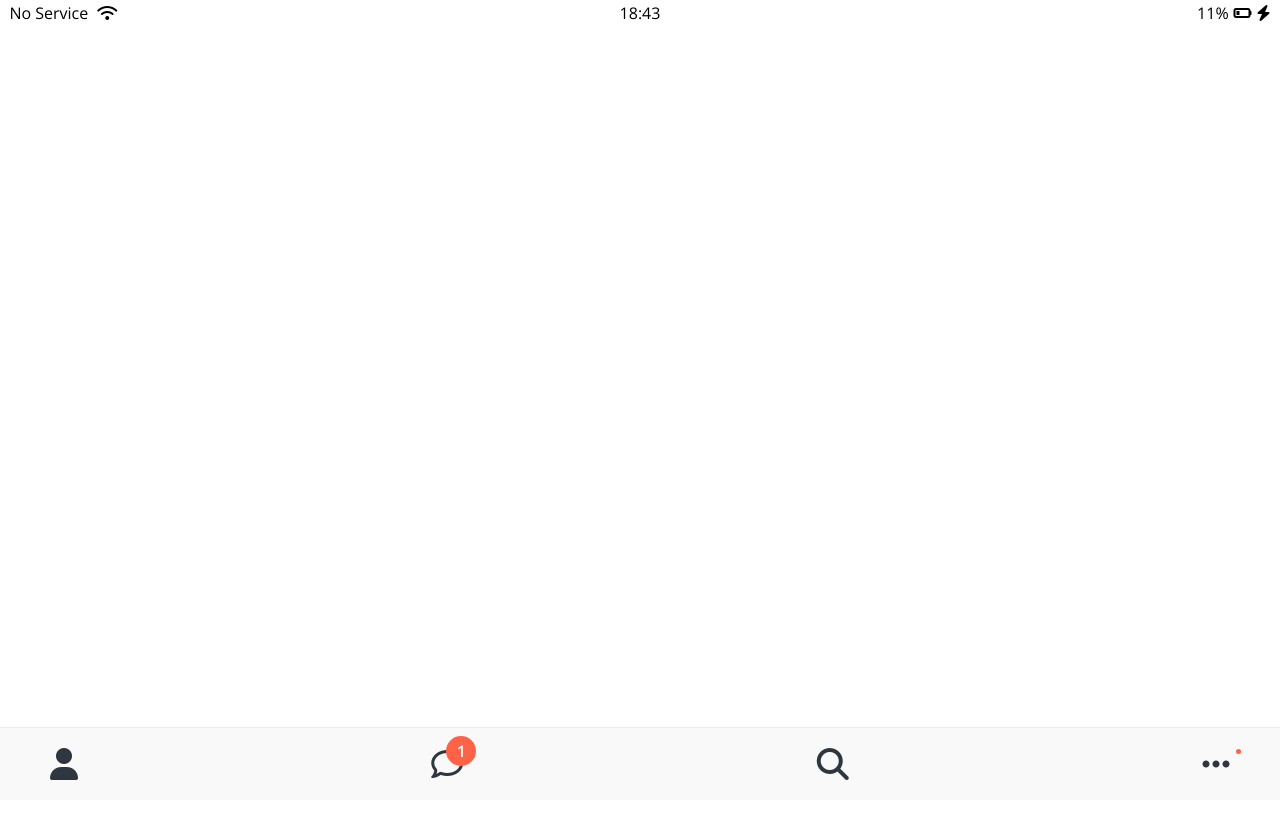
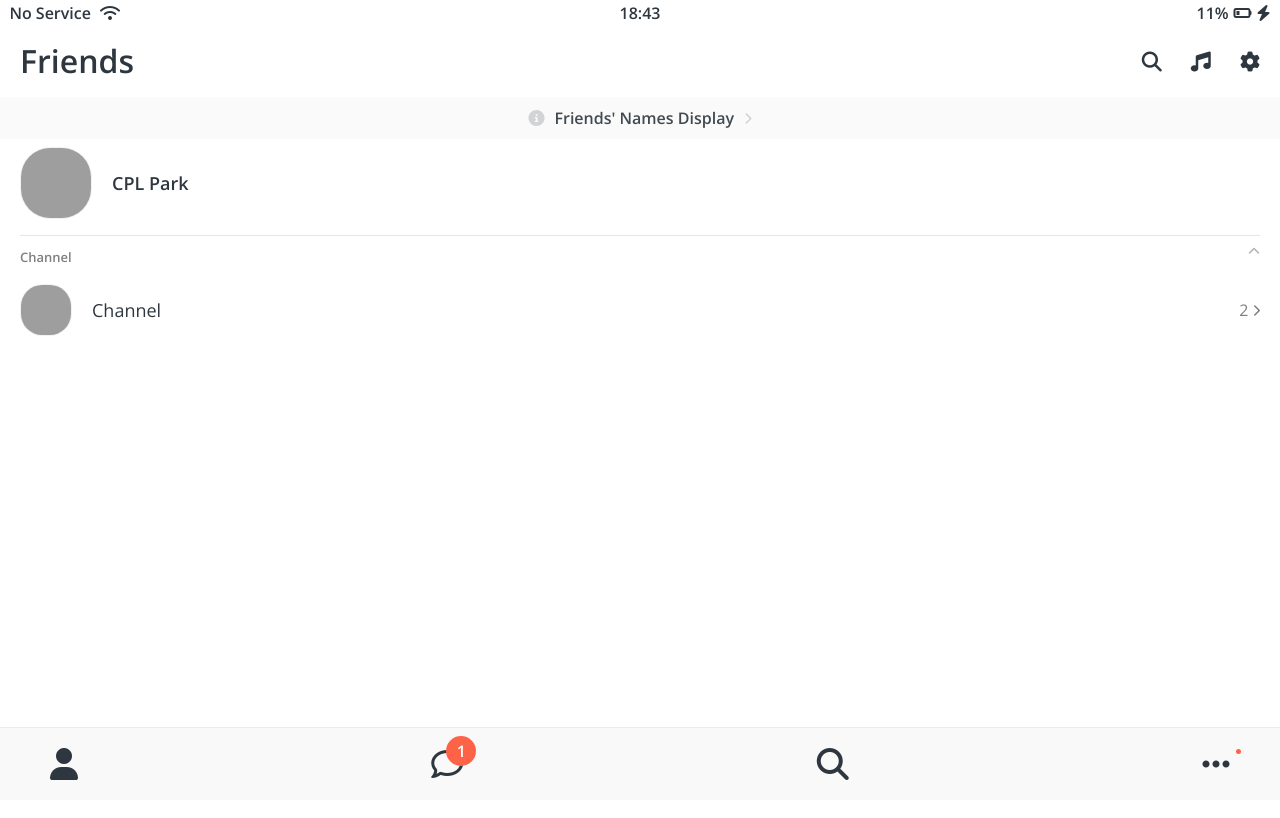
Before and after one commit to PHC-sys/kokoa-clone-2021, a plain HTML site: page friends.html in a window 1280 px wide. Shown: the top 818 px of the page. Drawn offline with nearby package versions, Linux system fonts and the light colour scheme; grey boxes are pictures that could not be loaded.

Commit message:
friends2.html/status-bar/screen-header/user-component
21DEC21 update.

```diff
--- /dev/null
+++ b/css/components/screen-header.css
@@ -0,0 +1,22 @@
+.screen-header {
+  display: flex;
+  padding: 45px var(--horizontal-space);
+  justify-content: space-between;
+  align-items: center;
+  padding-bottom: 20px;
+}
+
+.screen-header__title {
+  font-size: xx-large;
+  font-weight: 600;
+}
+
+/*
+.screen-header__icon .fa-music {
+  margin: 0px 25px;
+}
+*/
+
+.screen-header__icon span {
+  margin-left: 25px;
+}
--- a/css/components/status-bar.css
+++ b/css/components/status-bar.css
@@ -6,6 +6,9 @@
   top: 0;
   width: 100%;
   box-sizing: border-box;
+}
+.status-bar span {
+  font-weight: 600;
 }
 
 .status-bar__column {
--- /dev/null
+++ b/css/components/user-component.css
@@ -0,0 +1,50 @@
+.user-component {
+  justify-content: space-between;
+}
+
+.user-component,
+.user-component__column:first-child {
+  display: flex;
+  align-items: center;
+}
+
+.user-component__avatar {
+  width: 60px;
+  height: 60px;
+  object-fit: cover;
+  border-radius: 30px;
+  margin-right: 20px;
+  border: 1px solid rgba(0, 0, 0, 0.05);
+  object-position: left bottom;
+}
+
+.user-component__title {
+  font-weight: 600;
+  font-size: 18px;
+}
+
+.user-component__subtitle {
+  margin-top: 8px;
+  font-size: 15px;
+  font-weight: 600;
+  color: rgba(0, 0, 0, 0.4);
+}
+
+.user-component__avatar--xl {
+  width: 70px;
+  height: 70px;
+}
+
+.user-component__avatar--sm {
+  width: 50px;
+  height: 50px;
+  border-radius: 22px;
+}
+
+.user-component__title--not-bold {
+  font-weight: 400;
+}
+
+.user-component__column:last-child {
+  color: rgba(0, 0, 0, 0.5);
+}
--- /dev/null
+++ b/css/screens/friends.css
@@ -0,0 +1,58 @@
+#friends-display-link {
+  display: flex;
+  justify-content: center;
+  align-items: center;
+  background-color: #fafafa;
+  padding: 13px 0px;
+  margin-bottom: 8px;
+}
+
+/*
+#friends-display-link {
+  text-align:center;
+  display: block;
+  background-color: #fafafa;
+  padding: 15px 0px;
+}
+*/
+
+#friends-display-link span {
+  margin: 0px 10px;
+  font-weight: 600;
+  opacity: 90%;
+}
+
+#friends-display-link i {
+  opacity: 20%;
+}
+
+/*
+#friends-display-link i {
+  color: rgba:(0,0,0,0.3);
+  icon = font(text)
+}*/
+
+.friends-screen {
+  padding: 0px var(--horizontal-space);
+}
+
+.friends-screen__channel {
+  margin-top: 16px;
+  border-top: 1px solid rgba(0, 0, 0, 0.1);
+  padding-top: 15px;
+}
+
+.friends-screen__channel-header {
+  display: flex;
+  justify-content: space-between;
+  margin-bottom: 20px;
+}
+
+.friends-screen__channel-header span {
+  font-size: 13px;
+  font-weight: 600;
+  color: rgba(0, 0, 0, 0.5);
+}
+.friends-screen__channel-header i {
+  color: rgba(0, 0, 0, 0.3);
+}
--- a/css/styles.css
+++ b/css/styles.css
@@ -5,11 +5,15 @@
 /*Components*/
 @import "components/status-bar.css";
 @import "components/nav-bar.css";
+@import "components/screen-header.css";
+@import "components/user-component.css";
 
 /*Screens*/
 @import "screens/login.css";
+@import "screens/friends.css";
 
 body {
   font-family: "Open Sans", sans-serif;
   height: 1000vh;
+  color: #2e373f;
 }
--- a/css/variables.css
+++ b/css/variables.css
@@ -1,3 +1,4 @@
 :root {
   --yellow: #fae100;
+  --horizontal-space: 20px;
 }
--- a/friends.html
+++ b/friends.html
@@ -26,6 +26,61 @@
       </div>
     </div>
 
+    <header class="screen-header">
+      <h1 class="screen-header__title">Friends</h1>
+      <div class="screen-header__icon">
+        <span><i class="fas fa-search fa-lg"></i></span>
+        <span><i class="fas fa-music fa-lg"></i></span>
+        <span><i class="fas fa-cog fa-lg"></i></span>
+      </div>
+    </header>
+
+    <a id="friends-display-link" href="#">
+      <i class="fas fa-info-circle"></i>
+      <span>Friends' Names Display</span>
+      <i class="fas fa-chevron-right fa-xs"></i>
+    </a>
+
+    <main class="friends-screen">
+      <div class="user-component">
+        <div class="user-component__column">
+          <img
+            src="https://lh3.googleusercontent.com/4XRHnStB8Z0qBiBVjz61s6mzsi8pbzfBc7MTnETES0pwxWbmyAopJO4JXa4EPBYqGPqxVJN_FH5Aerw4BwvU_aiw80AvbvIraURS8uQ6nYcGAgq6tMpDgUXN4FaKS_XRLSejnNLPUQ=w600-h315-p-k"
+            class="user-component__avatar user-component__avatar--xl"
+          />
+          <div class="user-component__text">
+            <h4 class="user-component__title">CPL Park</h4>
+            <!-- <h6 class="user-component__subtitle">this text whatever</h6>-->
+          </div>
+        </div>
+        <div class="user-component__column"></div>
+      </div>
+      <div class="friends-screen__channel">
+        <div class="friends-screen__channel-header">
+          <span>Channel</span>
+          <i class="fas fa-chevron-up fa-xs"></i>
+        </div>
+        <div class="user-component">
+          <div class="user-component__column">
+            <img
+              src="https://lh3.googleusercontent.com/4XRHnStB8Z0qBiBVjz61s6mzsi8pbzfBc7MTnETES0pwxWbmyAopJO4JXa4EPBYqGPqxVJN_FH5Aerw4BwvU_aiw80AvbvIraURS8uQ6nYcGAgq6tMpDgUXN4FaKS_XRLSejnNLPUQ=w600-h315-p-k"
+              class="user-component__avatar user-component__avatar--sm"
+            />
+            <div class="user-component__text">
+              <h4 class="user-component__title user-component__title--not-bold">
+                Channel
+              </h4>
+              <!-- <h6 class="user-component__subtitle">this text whatever</h6>-->
+            </div>
+          </div>
+          <div class="user-component__column">
+            <span>2</span>
+            <i class="fas fa-chevron-right fa-xs"></i>
+          </div>
+        </div>
+      </div>
+    </main>
+
     <nav class="nav">
       <ul class="nav__list">
         <li class="nav__btn">
@@ -44,7 +99,7 @@
         </li>
         <li class="nav__btn">
           <a class="nav__link" href="#">
-            <span class="nav__notification nav__small__notification""></span>
+            <span class="nav__notification nav__small__notification"></span>
             <i class="fas fa-ellipsis-h fa-2x"></i
           ></a>
         </li>
```
Also changed, not shown: css/components/user-component.txt (added), css/stylesnote.txt, friends.txt, 1 other file.
